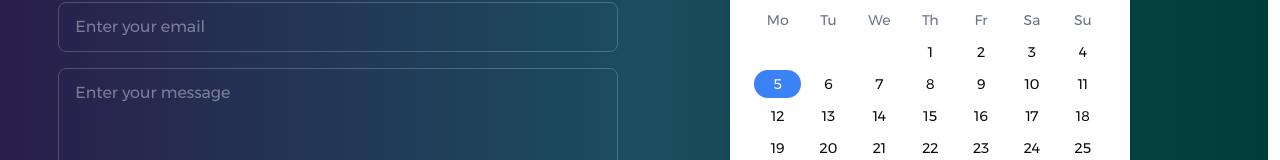
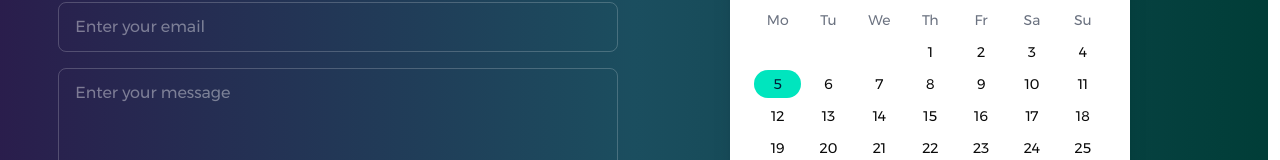
Before and after one commit to NikolaSirakov3/Kikimora-website, a React (Vite) app: page /developers in a window 1280 px wide. Shown: the part 7253-7413 px from the top of the page. Built offline with nearby package versions, Linux system fonts and the light colour scheme.

Commit message:
Implement date selection feature in GetInTouch component; enhance user experience by allowing users to click on calendar days to select a date, improving interactivity and visual feedback.

```diff
--- a/src/components/home/GetInTouch.tsx
+++ b/src/components/home/GetInTouch.tsx
@@ -1,10 +1,11 @@
-import React from "react";
+import React, { useState } from "react";
 
 export function GetInTouch() {
   const today = new Date();
   const month = today.toLocaleString("default", { month: "short" });
   const year = today.getFullYear();
   const currentDay = today.getDate();
+  const [selectedDate, setSelectedDate] = useState<number | null>(currentDay);
 
   // Get the first day of the month (0 = Sunday, 1 = Monday, etc.)
   const firstDayOfMonth = new Date(
@@ -21,6 +22,10 @@ export function GetInTouch() {
     today.getMonth() + 1,
     0
   ).getDate();
+
+  const handleDateClick = (day: number) => {
+    setSelectedDate(day);
+  };
 
   return (
     <div className="bg-[#001E38]">
@@ -101,18 +106,27 @@ export function GetInTouch() {
                         <div key={`empty-${i}`} className="py-1" />
                       ))}
                       {/* Calendar days */}
-                      {Array.from({ length: daysInMonth }, (_, i) => (
+                      {Array.from({ length: daysInMonth }, (_, i) => {
+                        const day = i + 1;
+                        const isSelected = day === selectedDate;
+                        const isToday = day === currentDay;
+
+                        return (
                           <div
                             key={i}
-                          className={`py-1 rounded-full cursor-pointer ${
-                            i + 1 === currentDay
+                            onClick={() => handleDateClick(day)}
+                            className={`py-1 rounded-full cursor-pointer transition-colors ${
+                              isSelected
+                                ? "bg-[#00E5BE] text-[#001E38]"
+                                : isToday
                                   ? "bg-blue-500 text-white"
                                   : "hover:bg-gray-100"
                             }`}
                           >
-                          {i + 1}
+                            {day}
                           </div>
-                      ))}
+                        );
+                      })}
                     </div>
 
                     {/* Time Slots */}
```
Lines whose indentation alone changed are shown as unchanged.
